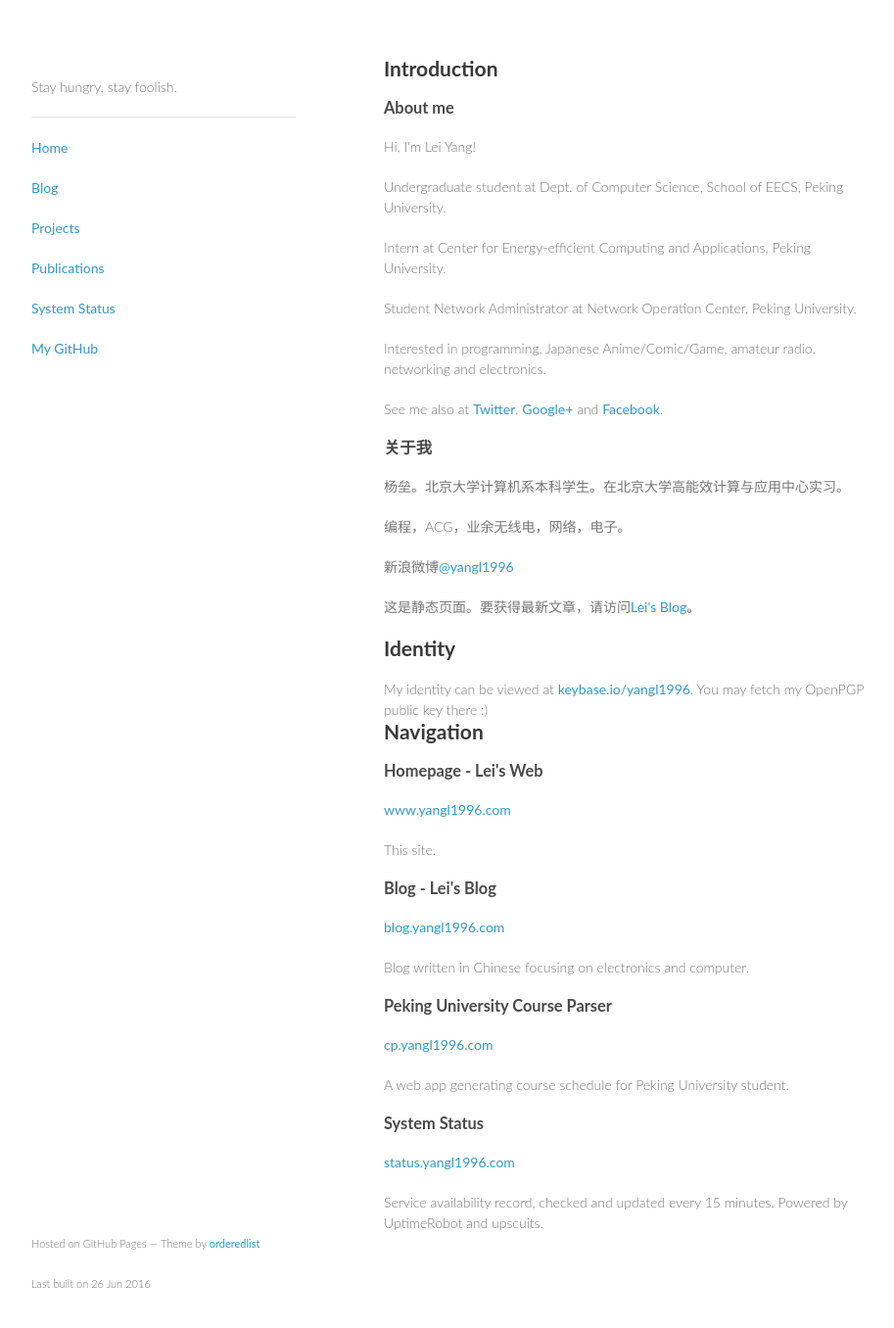
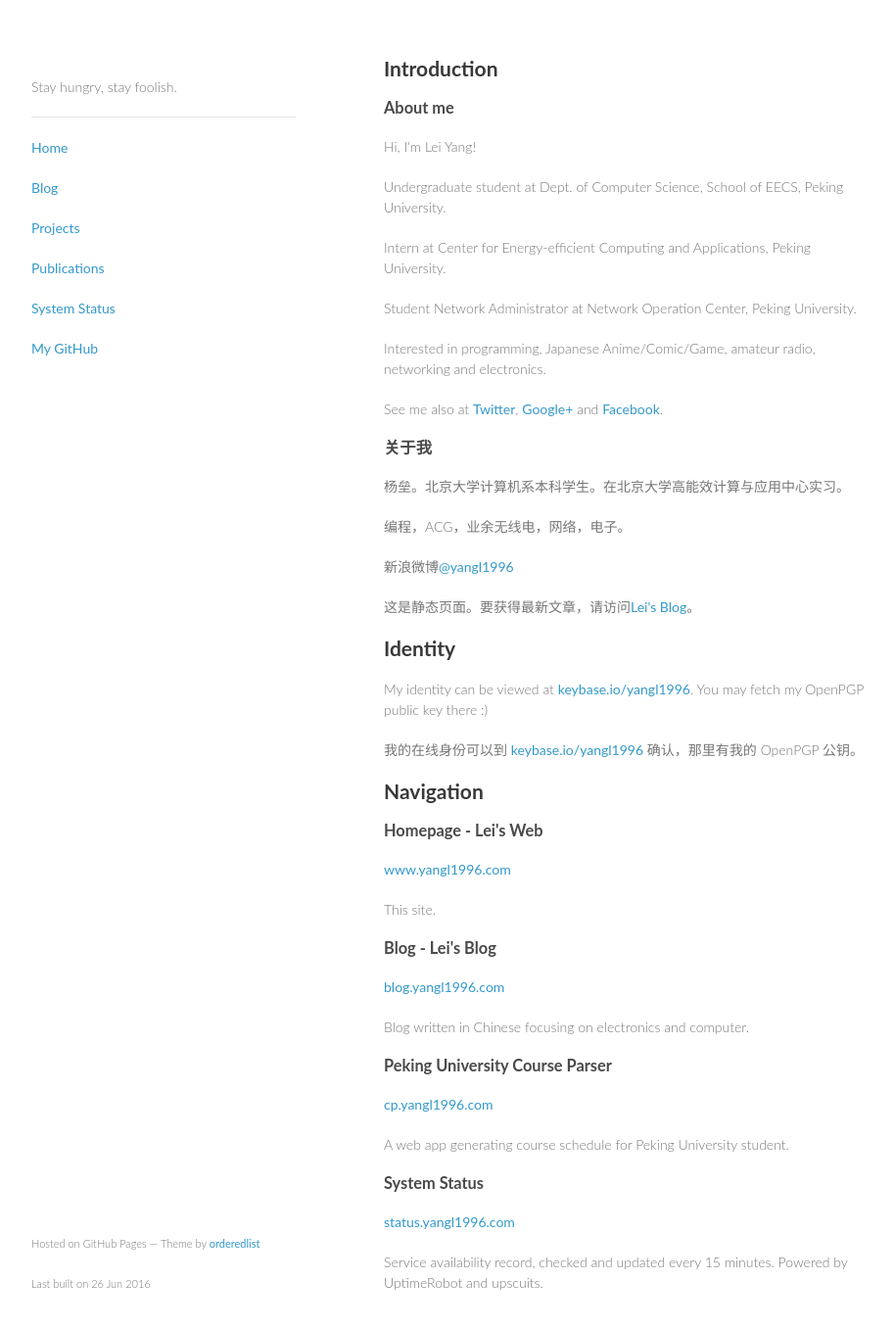
Before and after one commit to yangl1996/homepage, a Jekyll site: the page built from index.html, in a window 1280 px wide and 1390 px high. Shown: the top 1356 px of the window at 98% size, without its empty margins (178-1091 px from the left). Built offline with Jekyll 4.4.1, drawn with Linux system fonts in a browser that asks for light colours; some web fonts are replaced; comment, search, counter and statistics services are not loaded.

Commit message:
Update index.html

```diff
--- a/index.html
+++ b/index.html
@@ -30,7 +30,9 @@
 
 <h2>Identity</h2>
 
-My identity can be viewed at <a href="https://keybase.io/yangl1996">keybase.io/yangl1996</a>. You may fetch my OpenPGP public key there :)
+<p>My identity can be viewed at <a href="https://keybase.io/yangl1996">keybase.io/yangl1996</a>. You may fetch my OpenPGP public key there :)</p>
+
+<p>我的在线身份可以到 <a href="https://keybase.io/yangl1996">keybase.io/yangl1996</a> 确认，那里有我的 OpenPGP 公钥。</p>
 
 <h2>Navigation</h2>
   <h3>Homepage - Lei's Web</h3>
```
